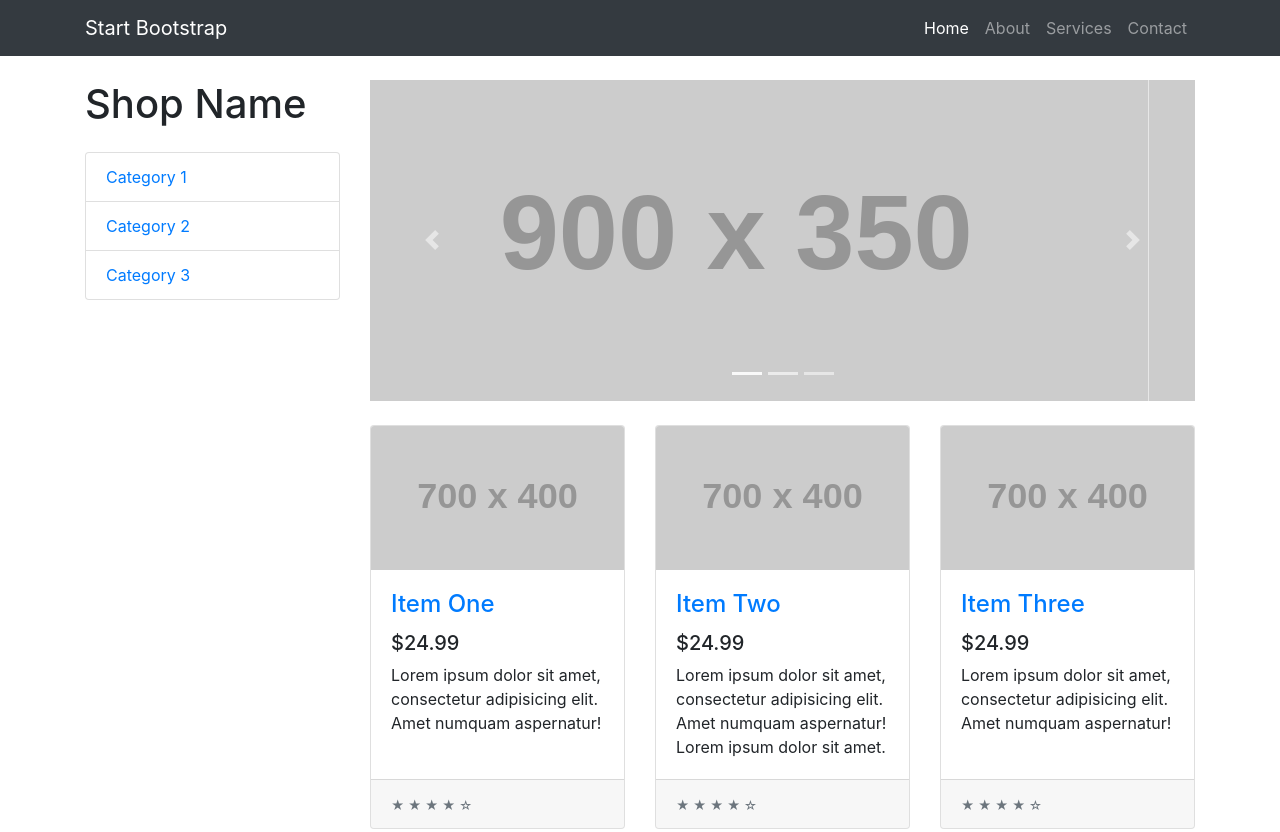
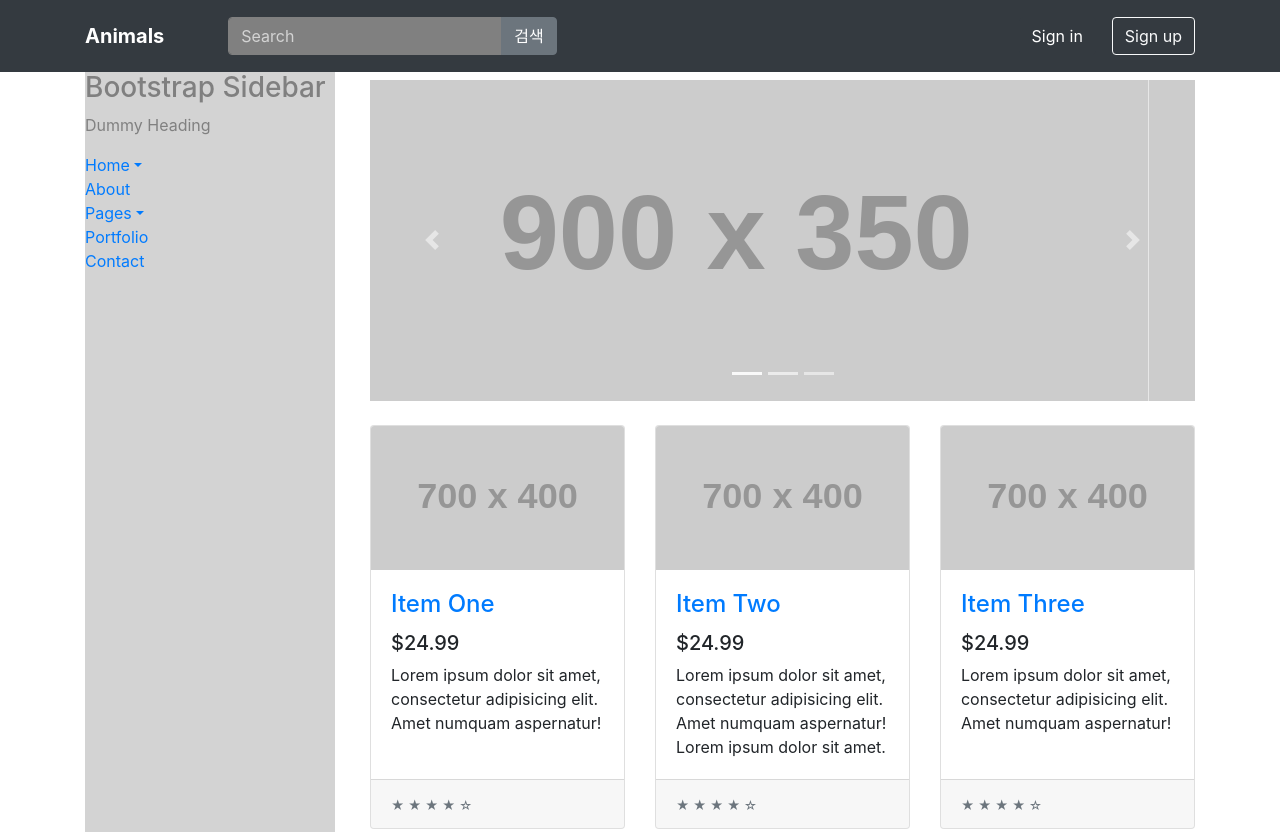
Before and after one commit to njw1204/JDPDB, a plain HTML site: page frontend/main.html in a window 1280 px wide. Shown: the top 832 px of the page. Drawn offline with nearby package versions, Linux system fonts and the light colour scheme; placeholder pictures from the web are drawn by us.

Commit message:
Add sidebar on main.html and update main/menus css
On main container in main.html, set default sidebar has id "sidebar". In main css, using id "sidebar", can apply css on sidebar.
On menus.css, change text and place holder color both search box
focus/unfocus.

```diff
--- a/frontend/css/main.css
+++ b/frontend/css/main.css
@@ -1,3 +1,19 @@
 body {
     padding-top: 56px;
 }
+
+.wrapper {
+    display: flex;
+    width: 100%;
+}
+
+#sidebar {
+    position: absolute;
+    width: 250px;
+    height: 100%;
+    top: 15px;
+    z-index: 999;
+    background: lightgrey;
+    color: gray;
+    transition: all 0.3s;
+}
--- a/frontend/css/menu.css
+++ b/frontend/css/menu.css
@@ -1,17 +1,18 @@
+
 #search{
     background-color: gray;
     border-color: gray;
-    color: #ffffff;
+    color: #fefefe;
 }
 #search:focus{
     background-color: white;
     color: #0C0E10;
 }
 #search::placeholder{
-    color:#ffffff;
+    color:lightgrey;
 }
 #search:focus::placeholder{
-    color: #0C0E10;
+    color: gray;
 }
 
 .menu{
--- a/frontend/main.html
+++ b/frontend/main.html
@@ -8,7 +8,8 @@
     <script src="https://ajax.googleapis.com/ajax/libs/jquery/3.4.1/jquery.min.js"></script>
     <script src="https://cdnjs.cloudflare.com/ajax/libs/popper.js/1.14.7/umd/popper.min.js"></script>
     <script src="https://maxcdn.bootstrapcdn.com/bootstrap/4.3.1/js/bootstrap.min.js"></script>
-    <link rel="stylesheet" href="css/main.css">
+    <link rel="stylesheet" href="./css/main.css">
+    <link rel="stylesheet" href="./css/menu.css">
     <meta name="description" content="">
     <meta name="author" content="">
     <title>Shop Homepage - Start Bootstrap Template</title>
@@ -18,53 +19,91 @@
 
 <body>
 
-<!-- Navigation -->
-<nav class="navbar navbar-expand-lg navbar-dark bg-dark fixed-top">
+    <nav class="navbar navbar-expand-md navbar-dark bg-dark fixed-top p-3 ">
         <div class="container">
-        <a class="navbar-brand" href="#">Start Bootstrap</a>
-        <button class="navbar-toggler" type="button" data-toggle="collapse" data-target="#navbarResponsive" aria-controls="navbarResponsive" aria-expanded="false" aria-label="Toggle navigation">
+            <button class="navbar-toggler" type="button" data-toggle="collapse" data-target="#mainMenu" aria-controls="navbarsExampleDefault" aria-expanded="false" aria-label="Toggle navigation">
                 <span class="navbar-toggler-icon"></span>
             </button>
-        <div class="collapse navbar-collapse" id="navbarResponsive">
-            <ul class="navbar-nav ml-auto">
+
+            <div class="collapse navbar-collapse" id="mainMenu">
+
+                <ul class="navbar-nav mr-5 text-capitalize">
                     <li class="nav-item active">
-                    <a class="nav-link" href="#">Home
-                        <span class="sr-only">(current)</span>
-                    </a>
-                </li>
-                <li class="nav-item">
-                    <a class="nav-link" href="#">About</a>
-                </li>
-                <li class="nav-item">
-                    <a class="nav-link" href="#">Services</a>
-                </li>
-                <li class="nav-item">
-                    <a class="nav-link" href="#">Contact</a>
+                        <a class="navbar-brand font-weight-bold" href="/">Animals </a>
                     </li>
                 </ul>
+                <form class="form-inline mr-auto my-lg-0">
+                    <div class="input-group">
+                        <input class="form-control" id="search" type="text" placeholder="Search" aria-label="Search">
+                        <div class="input-group-append">
+                            <button class="btn btn-secondary my-sm-0" type="submit">검색</button>
+                        </div>
+                    </div>
+                </form>
+
+                <a class="btn btn-dark ml-2 mr-md-2" href="/login">Sign in</a>
+                <a class="btn btn-outline-light ml-2" href="/signup">Sign up</a>
+                <!--             log in logic -->
+                <!--                <a href="/logout?next=/"><button type="button">로그아웃</button></a>-->
+                <!--                <a href="/point"><button type="button">포인트 충전</button></a>-->
+                <!--                <a href="/page/<%= user.my_page_id %>"><button type="button">나의 페이지</button></a>-->
+                <!--                <a href="/create-page"><button type="button">페이지 만들기</button></a>-->
             </div>
         </div>
     </nav>
 
-<!-- Page Content -->
     <div class="container">
-
         <div class="row">
-
             <div class="col-lg-3">
-
-            <h1 class="my-4">Shop Name</h1>
-            <div class="list-group">
-                <a href="#" class="list-group-item">Category 1</a>
-                <a href="#" class="list-group-item">Category 2</a>
-                <a href="#" class="list-group-item">Category 3</a>
+                <!-- Sidebar -->
+                <nav id="sidebar">
+                    <div class="sidebar-header">
+                        <h3>Bootstrap Sidebar</h3>
                     </div>
 
+                    <ul class="list-unstyled components">
+                        <p>Dummy Heading</p>
+                        <li class="active">
+                            <a href="#homeSubmenu" data-toggle="collapse" aria-expanded="false" class="dropdown-toggle">Home</a>
+                            <ul class="collapse list-unstyled" id="homeSubmenu">
+                                <li>
+                                    <a href="#">Home 1</a>
+                                </li>
+                                <li>
+                                    <a href="#">Home 2</a>
+                                </li>
+                                <li>
+                                    <a href="#">Home 3</a>
+                                </li>
+                            </ul>
+                        </li>
+                        <li>
+                            <a href="#">About</a>
+                        </li>
+                        <li>
+                            <a href="#pageSubmenu" data-toggle="collapse" aria-expanded="false" class="dropdown-toggle">Pages</a>
+                            <ul class="collapse list-unstyled" id="pageSubmenu">
+                                <li>
+                                    <a href="#">Page 1</a>
+                                </li>
+                                <li>
+                                    <a href="#">Page 2</a>
+                                </li>
+                                <li>
+                                    <a href="#">Page 3</a>
+                                </li>
+                            </ul>
+                        </li>
+                        <li>
+                            <a href="#">Portfolio</a>
+                        </li>
+                        <li>
+                            <a href="#">Contact</a>
+                        </li>
+                    </ul>
+                </nav>
             </div>
-        <!-- /.col-lg-3 -->
-
             <div class="col-lg-9">
-
                 <div id="carouselExampleIndicators" class="carousel slide my-4" data-ride="carousel">
                     <ol class="carousel-indicators">
                         <li data-target="#carouselExampleIndicators" data-slide-to="0" class="active"></li>
@@ -192,23 +231,12 @@
 
                 </div>
                 <!-- /.row -->
-
             </div>
             <!-- /.col-lg-9 -->
-
         </div>
         <!-- /.row -->
-
     </div>
     <!-- /.container -->
-
-<!-- Footer -->
-<footer class="py-5 bg-dark">
-    <div class="container">
-        <p class="m-0 text-center text-white">Copyright &copy; Your Website 2019</p>
-    </div>
-    <!-- /.container -->
-</footer>
 
 <!-- Bootstrap core JavaScript -->
 <script src="vendor/jquery/jquery.min.js"></script>
```
Lines whose indentation alone changed are shown as unchanged.
